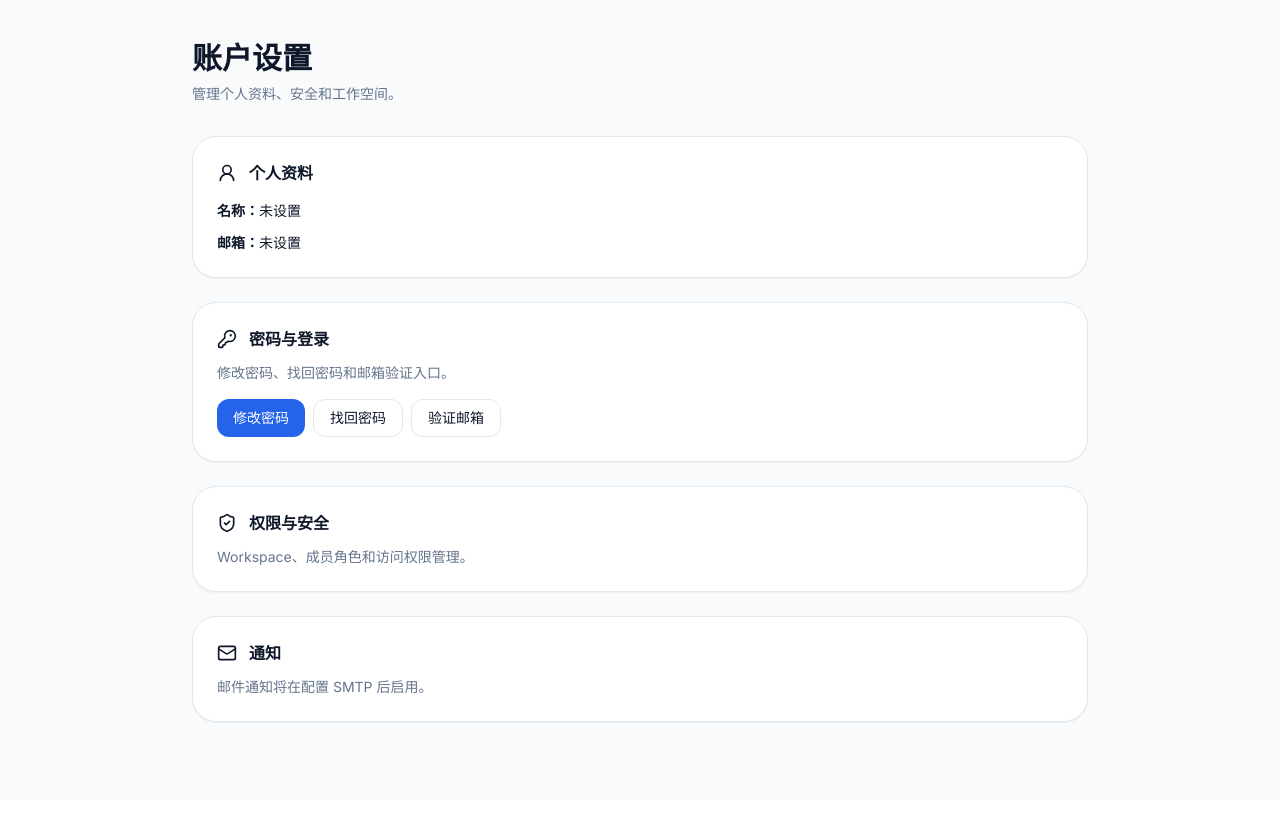
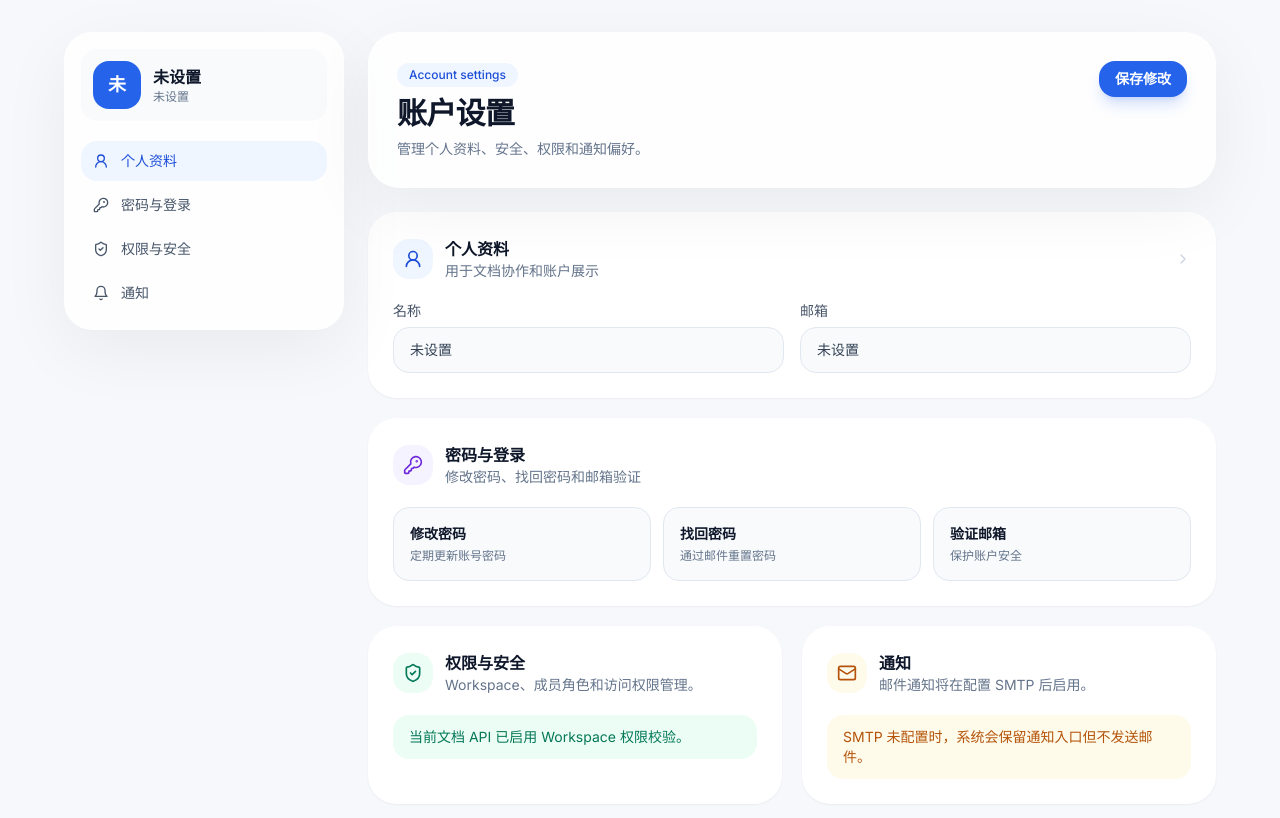
Before and after one commit to duchi0236/notion-clone, a Next.js app: page /account in a window 1280 px wide. Shown: the top 818 px of the page. Built offline with nearby package versions, Linux system fonts and the light colour scheme; no server answers.

Commit message:
Polish account settings visual design

```diff
--- a/src/app/account/page.tsx
+++ b/src/app/account/page.tsx
@@ -1,46 +1,83 @@
 "use client";
 
-import { KeyRound, Mail, ShieldCheck, UserRound } from "lucide-react";
+import { Bell, ChevronRight, KeyRound, Mail, ShieldCheck, UserRound } from "lucide-react";
 import { useSession } from "next-auth/react";
+
+const nav = [
+  { title: "个人资料", icon: UserRound },
+  { title: "密码与登录", icon: KeyRound },
+  { title: "权限与安全", icon: ShieldCheck },
+  { title: "通知", icon: Bell },
+];
 
 export default function AccountPage() {
   const { data: session } = useSession();
+  const name = session?.user?.name || "未设置";
+  const email = session?.user?.email || "未设置";
 
   return (
-    <main className="min-h-screen bg-slate-50 px-6 py-10 text-slate-900">
-      <div className="mx-auto max-w-4xl">
-        <h1 className="text-3xl font-bold">账户设置</h1>
-        <p className="mt-2 text-sm text-slate-500">管理个人资料、安全和工作空间。</p>
+    <main className="min-h-screen bg-[#f7f8fb] px-6 py-8 text-slate-900">
+      <div className="mx-auto grid max-w-6xl gap-6 lg:grid-cols-[280px_1fr]">
+        <aside className="h-fit rounded-[1.75rem] border border-white/70 bg-white/80 p-4 shadow-[0_20px_70px_rgba(15,23,42,0.06)] backdrop-blur">
+          <div className="mb-5 flex items-center gap-3 rounded-2xl bg-slate-50 p-3">
+            <div className="flex h-12 w-12 items-center justify-center rounded-2xl bg-blue-600 text-lg font-bold text-white">{name.slice(0, 1).toUpperCase()}</div>
+            <div className="min-w-0">
+              <div className="truncate font-semibold">{name}</div>
+              <div className="truncate text-xs text-slate-500">{email}</div>
+            </div>
+          </div>
+          <div className="space-y-1">
+            {nav.map((item, index) => {
+              const Icon = item.icon;
+              return <button key={item.title} className={`flex w-full items-center gap-3 rounded-2xl px-3 py-2.5 text-left text-sm transition ${index === 0 ? "bg-blue-50 text-blue-700" : "text-slate-600 hover:bg-slate-50"}`}><Icon className="h-4 w-4" />{item.title}</button>;
+            })}
+          </div>
+        </aside>
 
-        <section className="mt-8 rounded-3xl border border-slate-200 bg-white p-6 shadow-sm">
-          <div className="flex items-center gap-3">
-            <UserRound className="h-5 w-5" />
-            <h2 className="font-semibold">个人资料</h2>
+        <section>
+          <div className="mb-6 rounded-[2rem] border border-white/70 bg-white/80 p-7 shadow-[0_20px_70px_rgba(15,23,42,0.06)] backdrop-blur">
+            <div className="flex flex-wrap items-start justify-between gap-4">
+              <div>
+                <div className="mb-2 inline-flex rounded-full bg-blue-50 px-3 py-1 text-xs font-medium text-blue-700">Account settings</div>
+                <h1 className="text-3xl font-bold tracking-tight">账户设置</h1>
+                <p className="mt-2 text-sm text-slate-500">管理个人资料、安全、权限和通知偏好。</p>
               </div>
-          <div className="mt-4 space-y-3 text-sm">
-            <div><strong>名称：</strong>{session?.user?.name || "未设置"}</div>
-            <div><strong>邮箱：</strong>{session?.user?.email || "未设置"}</div>
+              <button className="rounded-2xl bg-blue-600 px-4 py-2 text-sm font-semibold text-white shadow-lg shadow-blue-600/20">保存修改</button>
+            </div>
+          </div>
+
+          <div className="space-y-5">
+            <section className="rounded-[1.75rem] border border-white/70 bg-white p-6 shadow-sm">
+              <div className="mb-5 flex items-center justify-between">
+                <div className="flex items-center gap-3"><div className="flex h-10 w-10 items-center justify-center rounded-2xl bg-blue-50 text-blue-700"><UserRound className="h-5 w-5" /></div><div><h2 className="font-semibold">个人资料</h2><p className="text-sm text-slate-500">用于文档协作和账户展示</p></div></div>
+                <ChevronRight className="h-4 w-4 text-slate-300" />
+              </div>
+              <div className="grid gap-4 md:grid-cols-2">
+                <label className="text-sm"><span className="mb-1.5 block font-medium text-slate-600">名称</span><input value={name} readOnly className="w-full rounded-2xl border border-slate-200 bg-slate-50 px-4 py-3 text-slate-700 outline-none" /></label>
+                <label className="text-sm"><span className="mb-1.5 block font-medium text-slate-600">邮箱</span><input value={email} readOnly className="w-full rounded-2xl border border-slate-200 bg-slate-50 px-4 py-3 text-slate-700 outline-none" /></label>
               </div>
             </section>
 
-        <section className="mt-6 rounded-3xl border border-slate-200 bg-white p-6 shadow-sm">
-          <div className="flex items-center gap-3"><KeyRound className="h-5 w-5" /><h2 className="font-semibold">密码与登录</h2></div>
-          <p className="mt-3 text-sm text-slate-500">修改密码、找回密码和邮箱验证入口。</p>
-          <div className="mt-4 flex flex-wrap gap-2">
-            <button className="rounded-xl bg-blue-600 px-4 py-2 text-sm text-white">修改密码</button>
-            <button className="rounded-xl border border-slate-200 px-4 py-2 text-sm">找回密码</button>
-            <button className="rounded-xl border border-slate-200 px-4 py-2 text-sm">验证邮箱</button>
+            <section className="rounded-[1.75rem] border border-white/70 bg-white p-6 shadow-sm">
+              <div className="flex items-center gap-3"><div className="flex h-10 w-10 items-center justify-center rounded-2xl bg-violet-50 text-violet-700"><KeyRound className="h-5 w-5" /></div><div><h2 className="font-semibold">密码与登录</h2><p className="text-sm text-slate-500">修改密码、找回密码和邮箱验证</p></div></div>
+              <div className="mt-5 grid gap-3 md:grid-cols-3">
+                <button className="rounded-2xl border border-slate-200 bg-slate-50 px-4 py-4 text-left text-sm hover:border-blue-200 hover:bg-blue-50"><strong className="block text-slate-900">修改密码</strong><span className="mt-1 block text-xs text-slate-500">定期更新账号密码</span></button>
+                <button className="rounded-2xl border border-slate-200 bg-slate-50 px-4 py-4 text-left text-sm hover:border-blue-200 hover:bg-blue-50"><strong className="block text-slate-900">找回密码</strong><span className="mt-1 block text-xs text-slate-500">通过邮件重置密码</span></button>
+                <button className="rounded-2xl border border-slate-200 bg-slate-50 px-4 py-4 text-left text-sm hover:border-blue-200 hover:bg-blue-50"><strong className="block text-slate-900">验证邮箱</strong><span className="mt-1 block text-xs text-slate-500">保护账户安全</span></button>
               </div>
             </section>
 
-        <section className="mt-6 rounded-3xl border border-slate-200 bg-white p-6 shadow-sm">
-          <div className="flex items-center gap-3"><ShieldCheck className="h-5 w-5" /><h2 className="font-semibold">权限与安全</h2></div>
-          <p className="mt-3 text-sm text-slate-500">Workspace、成员角色和访问权限管理。</p>
+            <section className="grid gap-5 md:grid-cols-2">
+              <div className="rounded-[1.75rem] border border-white/70 bg-white p-6 shadow-sm">
+                <div className="flex items-center gap-3"><div className="flex h-10 w-10 items-center justify-center rounded-2xl bg-emerald-50 text-emerald-700"><ShieldCheck className="h-5 w-5" /></div><div><h2 className="font-semibold">权限与安全</h2><p className="text-sm text-slate-500">Workspace、成员角色和访问权限管理。</p></div></div>
+                <div className="mt-5 rounded-2xl bg-emerald-50 px-4 py-3 text-sm text-emerald-700">当前文档 API 已启用 Workspace 权限校验。</div>
+              </div>
+              <div className="rounded-[1.75rem] border border-white/70 bg-white p-6 shadow-sm">
+                <div className="flex items-center gap-3"><div className="flex h-10 w-10 items-center justify-center rounded-2xl bg-amber-50 text-amber-700"><Mail className="h-5 w-5" /></div><div><h2 className="font-semibold">通知</h2><p className="text-sm text-slate-500">邮件通知将在配置 SMTP 后启用。</p></div></div>
+                <div className="mt-5 rounded-2xl bg-amber-50 px-4 py-3 text-sm text-amber-700">SMTP 未配置时，系统会保留通知入口但不发送邮件。</div>
+              </div>
             </section>
-
-        <section className="mt-6 rounded-3xl border border-slate-200 bg-white p-6 shadow-sm">
-          <div className="flex items-center gap-3"><Mail className="h-5 w-5" /><h2 className="font-semibold">通知</h2></div>
-          <p className="mt-3 text-sm text-slate-500">邮件通知将在配置 SMTP 后启用。</p>
+          </div>
         </section>
       </div>
     </main>
```
Lines whose indentation alone changed are shown as unchanged.
